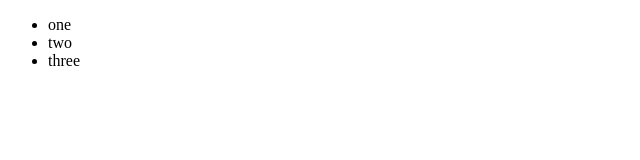
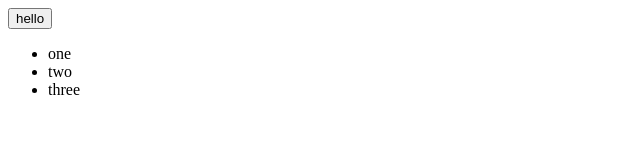
Before and after one commit to eyaldavidszt/painting-drawer, a plain HTML site: page index.html in a window 1280 px wide. Shown: the whole page, without its empty margins (0-640 px from the left). Drawn offline with Linux system fonts and the light colour scheme.

```diff
--- a/index.html
+++ b/index.html
@@ -4,11 +4,12 @@
     <meta charset="UTF-8">
     <meta http-equiv="X-UA-Compatible" content="IE=edge">
     <meta name="viewport" content="width=device-width, initial-scale=1.0">
+    <link rel="stylesheet" href="static/styles.css">
     <title>Home</title>
 </head>
 <body>
-    <header>
-        <!--icon-->
+    <div class="header">
+        <button>hello</button>
         <ul>
             <li>one</li>
             <li>two</li>
```
